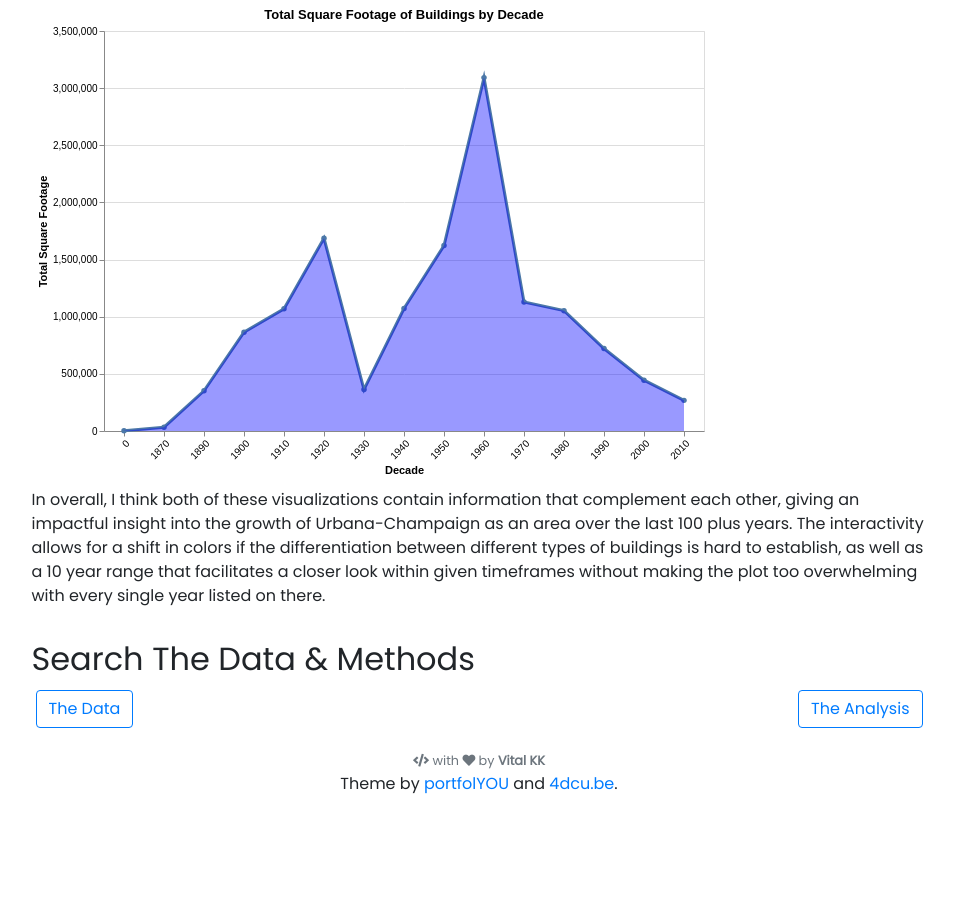
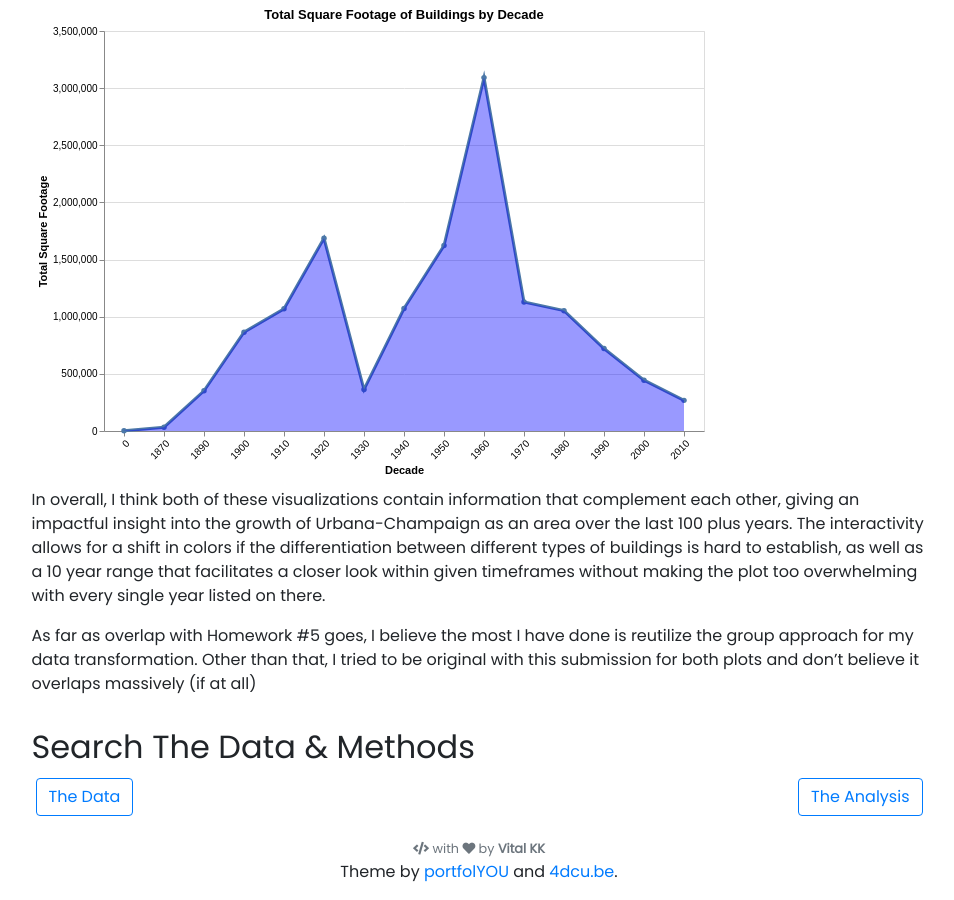
Before and after one commit to vitaluiuc2023/vitaluiuc2023.github.io, a Jekyll site: the page built from _projects/1_Vega_lite_project.md, in a window 1280 px wide and 900 px high, scrolled down 3058 px. Shown: the whole window, without its empty margins (161-1115 px from the left). Built offline with Jekyll 4.4.1, drawn with Linux system fonts in a browser that asks for light colours; nearby versions of some CDN libraries; before the commit the page ends 3870 px from its top, so only the background shows below that.

Commit message:
rubric-based touchups

```diff
--- a/_projects/1_Vega_lite_project.md
+++ b/_projects/1_Vega_lite_project.md
@@ -44,6 +44,8 @@ Having this visualization is important because it showcases a determined trend w
 
 In overall, I think both of these visualizations contain information that complement each other, giving an impactful insight into the growth of Urbana-Champaign as an area over the last 100 plus years. The interactivity allows for a shift in colors if the differentiation between different types of buildings is hard to establish, as well as a 10 year range that facilitates a closer look within given timeframes without making the plot too overwhelming with every single year listed on there.
 
+ As far as overlap with Homework #5 goes, I believe the most I have done is reutilize the group approach for my data transformation. Other than that, I tried to be original with this submission for both plots and don't believe it overlaps massively (if at all)
+
 ## Search The Data & Methods
 
 <div class="left">
```
